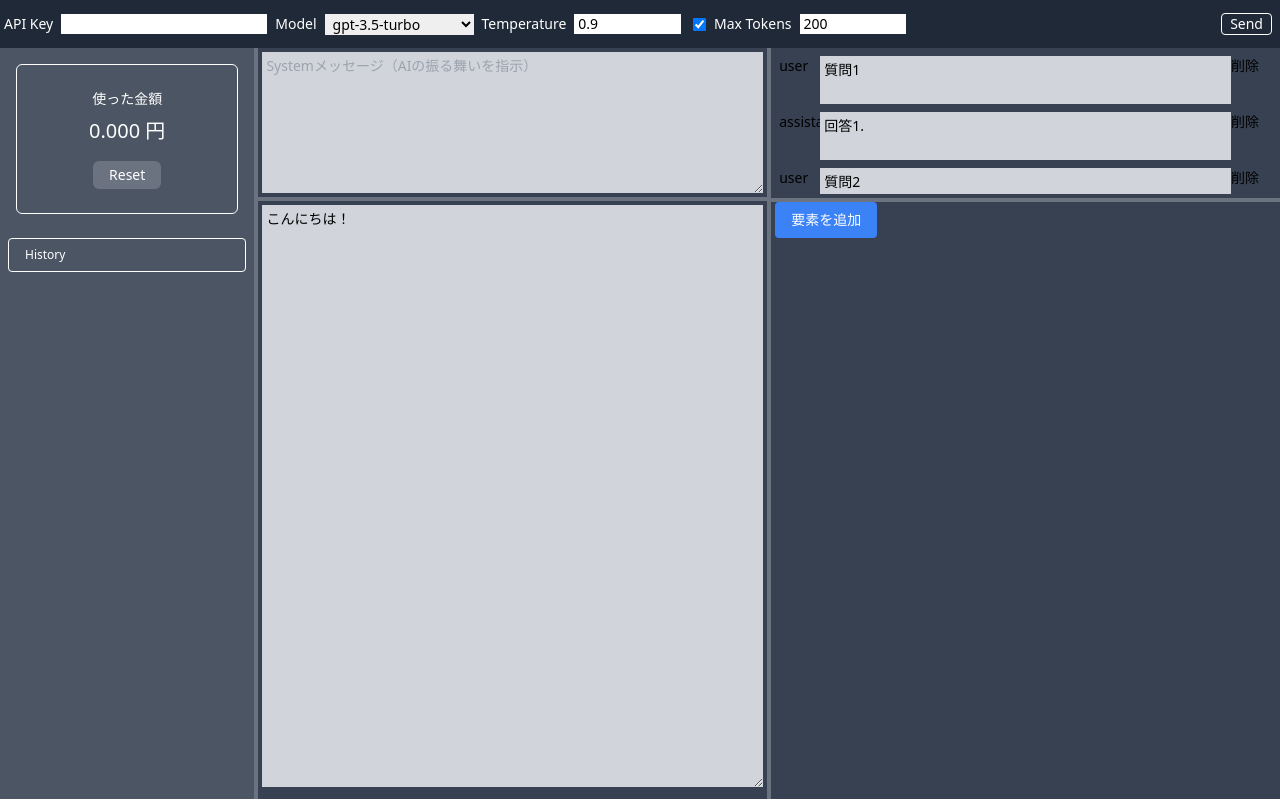
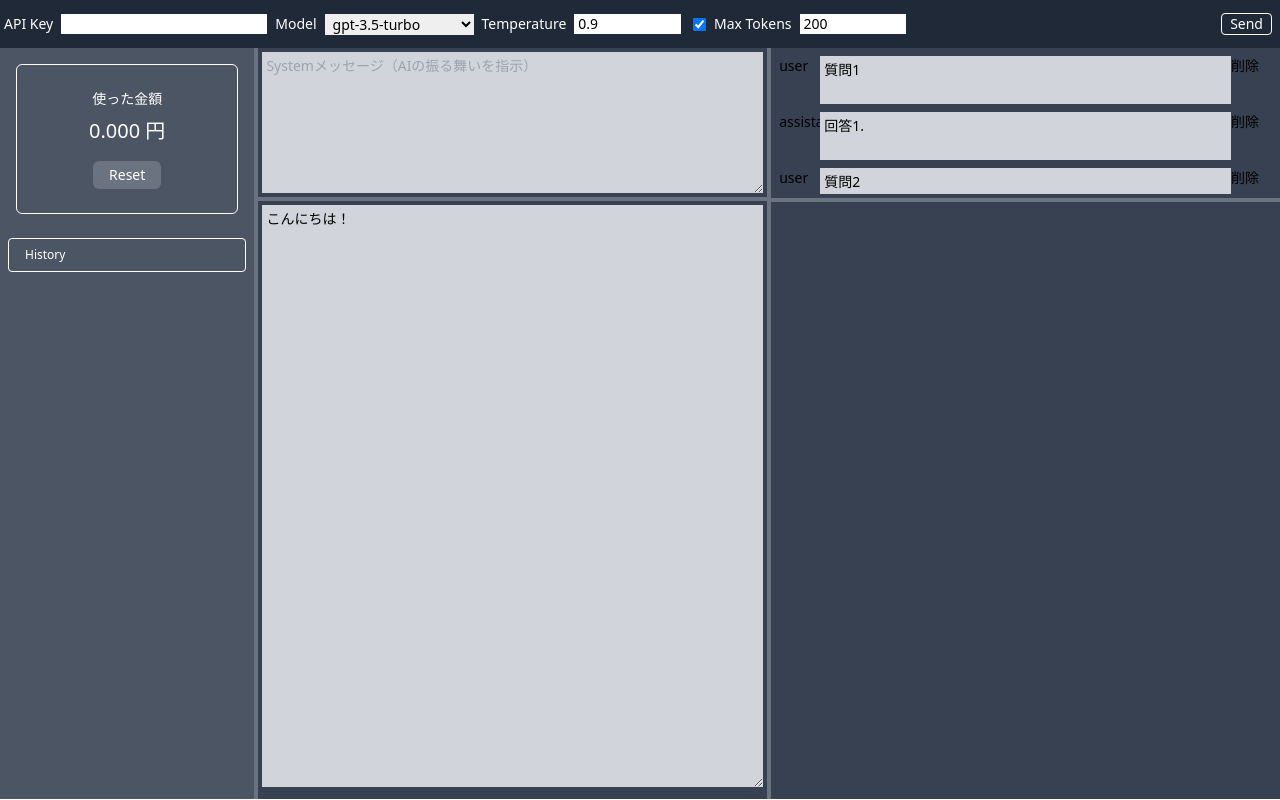
Before and after one commit to kou72/chatgpt-poster, a Next.js app: page / in a window 1280 px wide. Built offline with nearby package versions, Linux system fonts and the light colour scheme.

Commit message:
PresentChatsコンポーネントのレイアウトを修正
- useStateとuseRefをimportしていたが、使用していなかったため削除
- divタグで囲まれていた部分を削除し、map関数で生成される要素を直接返すように修正
- ボタンのスタイルを変更

```diff
--- a/components/PresentChats.tsx
+++ b/components/PresentChats.tsx
@@ -1,7 +1,5 @@
 import { useState, useRef } from 'react'
 import { useChatGPT } from '../hooks/useChatGPT'
-
-import { useState, useRef } from 'react'
 
 export const PresentChats = () => {
   const [focusedTextarea, setFocusedTextarea] = useState<number | null>(null)
@@ -29,7 +27,6 @@ export const PresentChats = () => {
   }
 
   return (
-    <>
     <div className="w-full h-full overflow-y-auto flex flex-col">
       {chats.map((chat, index) => (
         <div key={index} className={`flex p-1`}>
@@ -50,13 +47,12 @@ export const PresentChats = () => {
           </div>
         </div>
       ))}
-      </div>
       <button
-        className="bg-blue-500 text-white px-4 py-2 mt-2 rounded"
+        className="text-white bg-gray-500 px-4 py-2 m-2 rounded-md"
         onClick={addChat}
       >
         要素を追加
       </button>
-    </>
+    </div>
   )
 }
```
Lines whose indentation alone changed are shown as unchanged.
